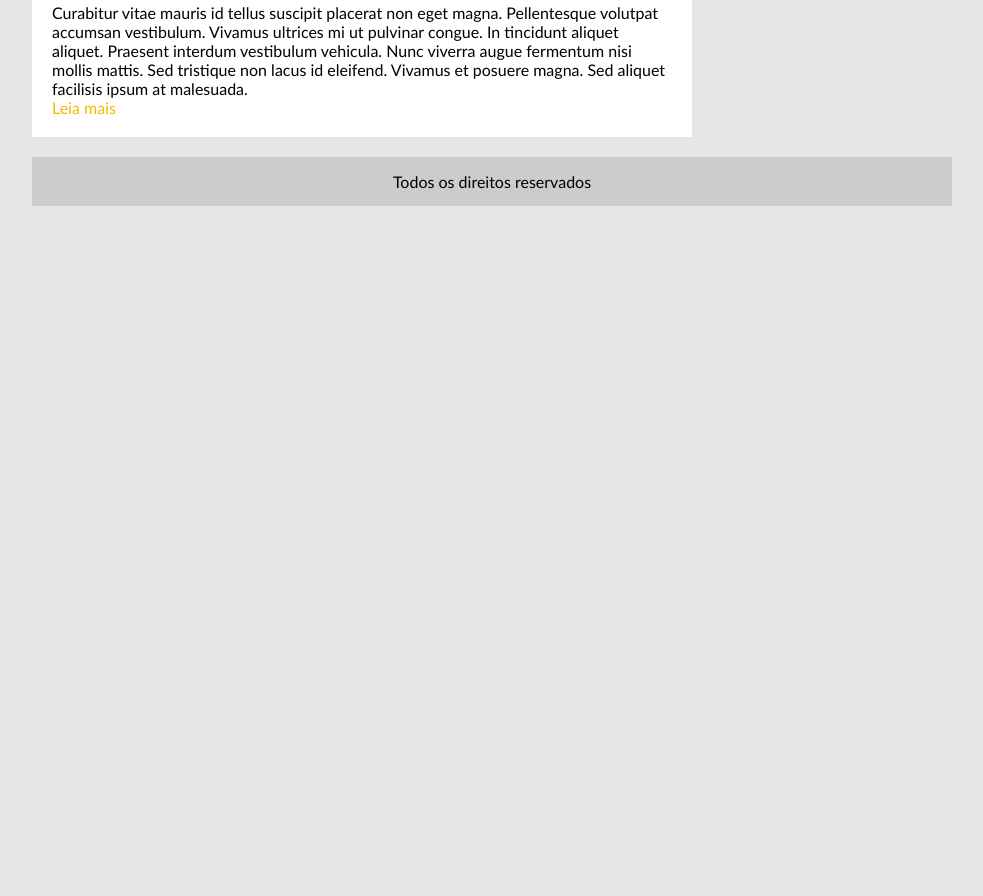
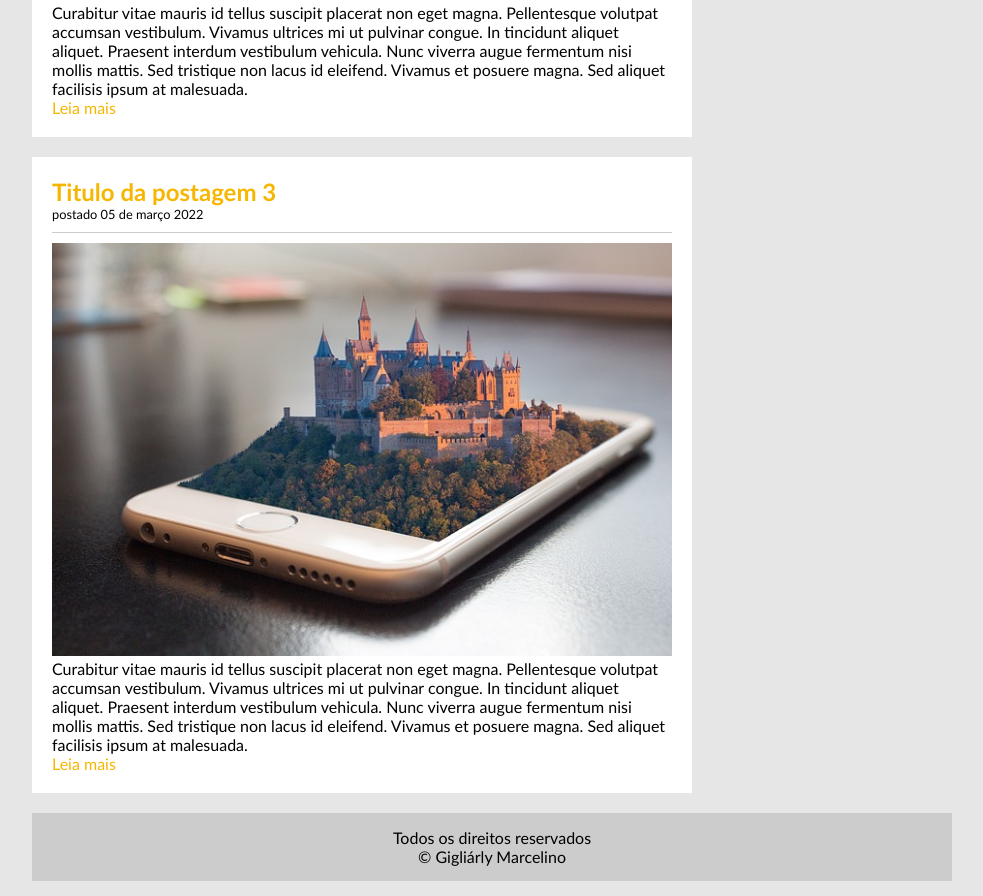
Before and after one commit to GigliarlyM/Site_TecBloc, a plain HTML site: page index.html in a window 1280 px wide. Shown: the part 1304-2200 px from the top of the page, without its empty margins (148-1131 px from the left). Before the commit the page ends 1525 px from the top, so only its background shows below. Drawn offline with Linux system fonts and the light colour scheme.

Commit message:
Final commit

```diff
--- a/index.html
+++ b/index.html
@@ -50,7 +50,20 @@
 				<a href="">Leia mais</a>
 			</div><!--// fechamento da postagem -->
 
+			<!-- abertura da postagem -->
+			<div class="postagem">
+				<h2>Titulo da postagem 3</h2>
+				<span class="data_postagem">postado 05 de março 2022</span>
+				<img width="620" src="image/imagem3.jpg">
+				<p>
+					Curabitur vitae mauris id tellus suscipit placerat non eget magna. Pellentesque volutpat accumsan vestibulum. Vivamus ultrices mi ut pulvinar congue. In tincidunt aliquet aliquet. Praesent interdum vestibulum vehicula. Nunc viverra augue fermentum nisi mollis mattis. Sed tristique non lacus id eleifend. Vivamus et posuere magna. Sed aliquet facilisis ipsum at malesuada.
+				</p>
+				<a href="">Leia mais</a>
+			</div><!--// fechamento da postagem -->
+
 		</div>
+
+		<!-- Inicio postagem lateral -->
 		<div id="area_lateral">
 
 			<div class="conteudo_lateral">
@@ -81,10 +94,11 @@
 
 			</div>
 
-		</div>
+		</div><!-- Inicio postagem lateral -->
 
 		<div id="rodape">
-			Todos os direitos reservados
+			Todos os direitos reservados<br>
+			&copy; Gigliárly Marcelino
 		</div>
 
 	</div>
```
